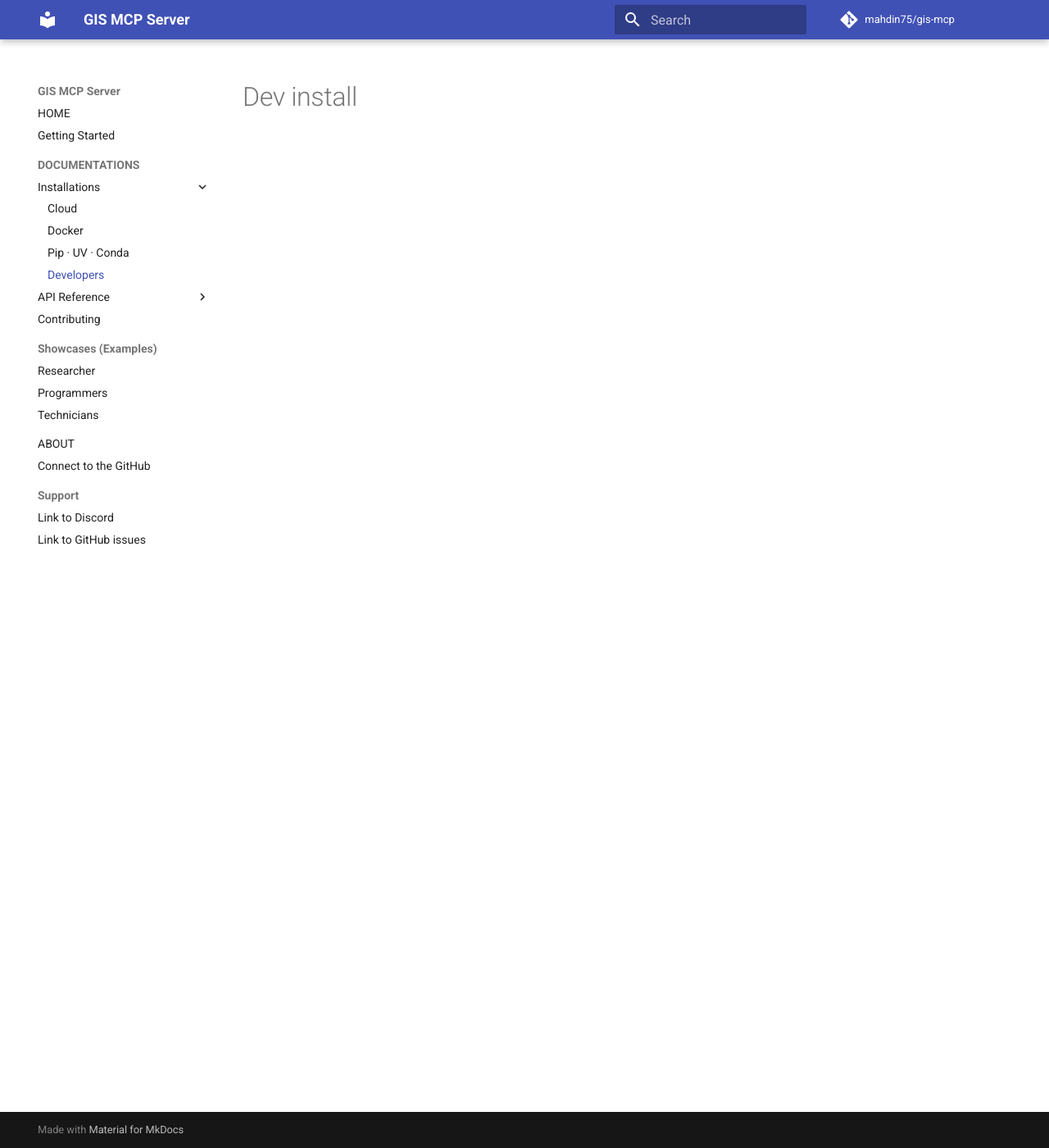
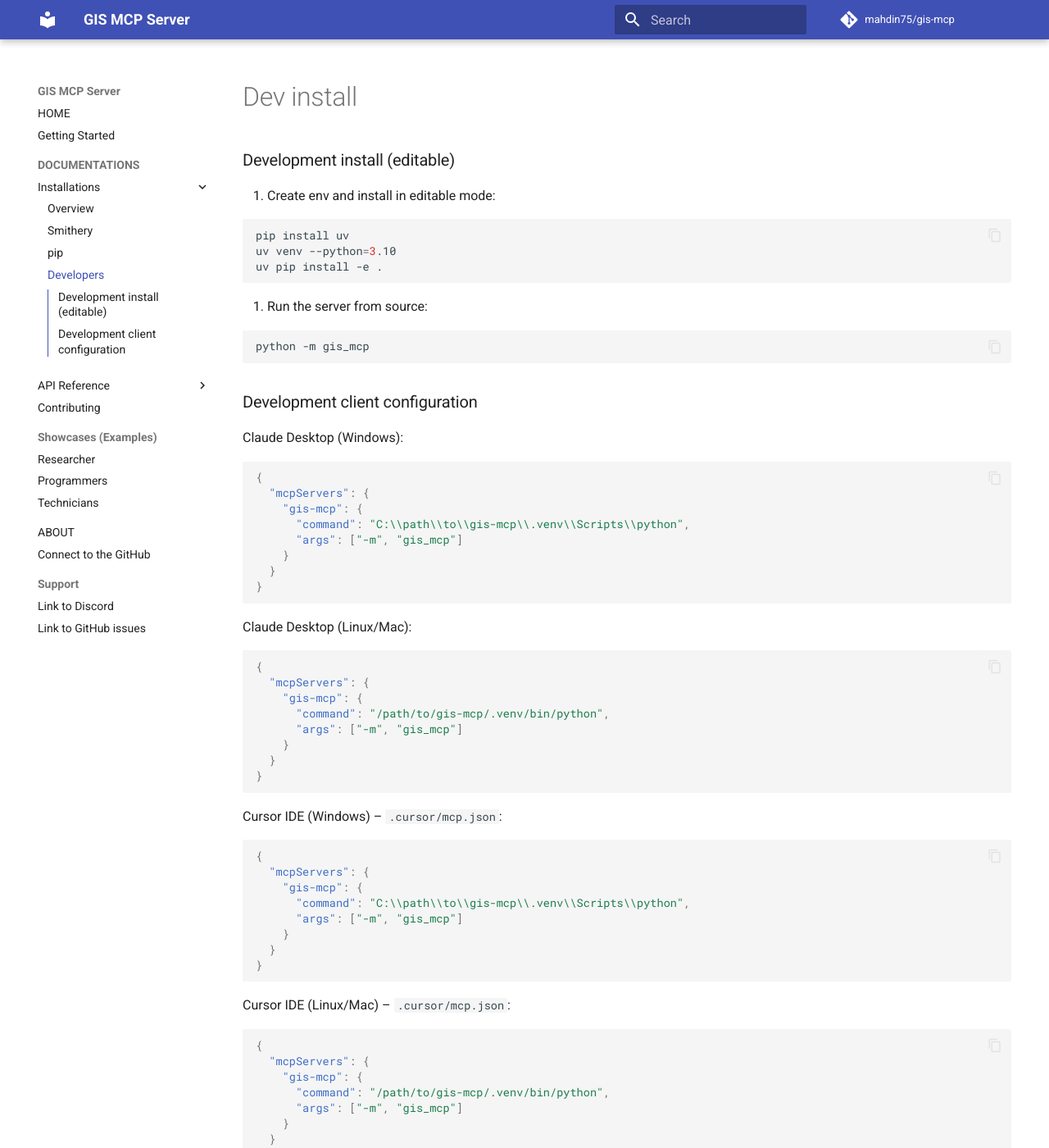
Before and after one commit to fastmcp-me/gis-mcp, an MkDocs documentation site: the page built from docs/install/developers.md, in a window 1280 px wide and 1400 px high. Shown: the whole window at 82% size. Built offline with MkDocs 1.6.1 and Material for MkDocs 9.7.7, drawn with Linux system fonts in a browser that asks for light colours; comment, search, counter and statistics services are not loaded; some of the changed text lies outside the part shown.

Commit message:
installation documentation

````diff
--- a/docs/install/developers.md
+++ b/docs/install/developers.md
@@ -1 +1,76 @@
 # Dev install
+
+### Development install (editable)
+
+1. Create env and install in editable mode:
+
+```bash
+pip install uv
+uv venv --python=3.10
+uv pip install -e .
+```
+
+2. Run the server from source:
+
+```bash
+python -m gis_mcp
+```
+
+### Development client configuration
+
+Claude Desktop (Windows):
+
+```json
+{
+  "mcpServers": {
+    "gis-mcp": {
+      "command": "C:\\path\\to\\gis-mcp\\.venv\\Scripts\\python",
+      "args": ["-m", "gis_mcp"]
+    }
+  }
+}
+```
+
+Claude Desktop (Linux/Mac):
+
+```json
+{
+  "mcpServers": {
+    "gis-mcp": {
+      "command": "/path/to/gis-mcp/.venv/bin/python",
+      "args": ["-m", "gis_mcp"]
+    }
+  }
+}
+```
+
+Cursor IDE (Windows) – `.cursor/mcp.json`:
+
+```json
+{
+  "mcpServers": {
+    "gis-mcp": {
+      "command": "C:\\path\\to\\gis-mcp\\.venv\\Scripts\\python",
+      "args": ["-m", "gis_mcp"]
+    }
+  }
+}
+```
+
+Cursor IDE (Linux/Mac) – `.cursor/mcp.json`:
+
+```json
+{
+  "mcpServers": {
+    "gis-mcp": {
+      "command": "/path/to/gis-mcp/.venv/bin/python",
+      "args": ["-m", "gis_mcp"]
+    }
+  }
+}
+```
+
+Notes:
+
+- Ensure paths point to your actual environment/project
+- Restart the IDE to apply changes
--- a/mkdocs.yml
+++ b/mkdocs.yml
@@ -19,9 +19,9 @@
   - Getting Started: getting-started.md
   - DOCUMENTATIONS:
       - Installations:
-          - Cloud: install/cloud.md
-          - Docker: install/docker.md
-          - Pip · UV · Conda: install/pip-uv-conda.md
+          - Overview: install/README.md
+          - Smithery: install/smithery.md
+          - pip: install/pip.md
           - Developers: install/developers.md
       - API Reference:
           - Shapely:
@@ -63,8 +63,6 @@
       - Link to Discord: https://discord.gg/<YOUR_INVITE>
       - Link to GitHub issues: https://github.com/Sabakazemii/gis-mcp/issues
 
-
-
 plugins:
   - search
 
````
Also changed, not shown: docs/install/README.md (added, +7 -0 lines), docs/install/cloud.md (deleted, +0 -1 lines), docs/install/docker.md (deleted, +0 -1 lines), docs/install/pip-uv-conda.md (deleted, +0 -1 lines), docs/install/pip.md (added, +81 -0 lines), docs/install/smithery.md (added, +13 -0 lines).
